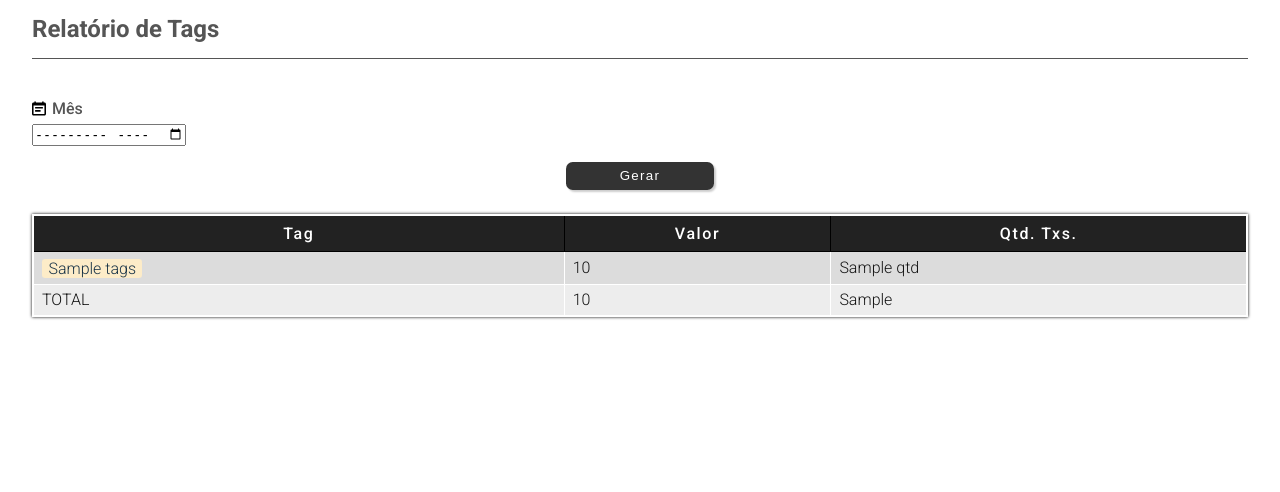
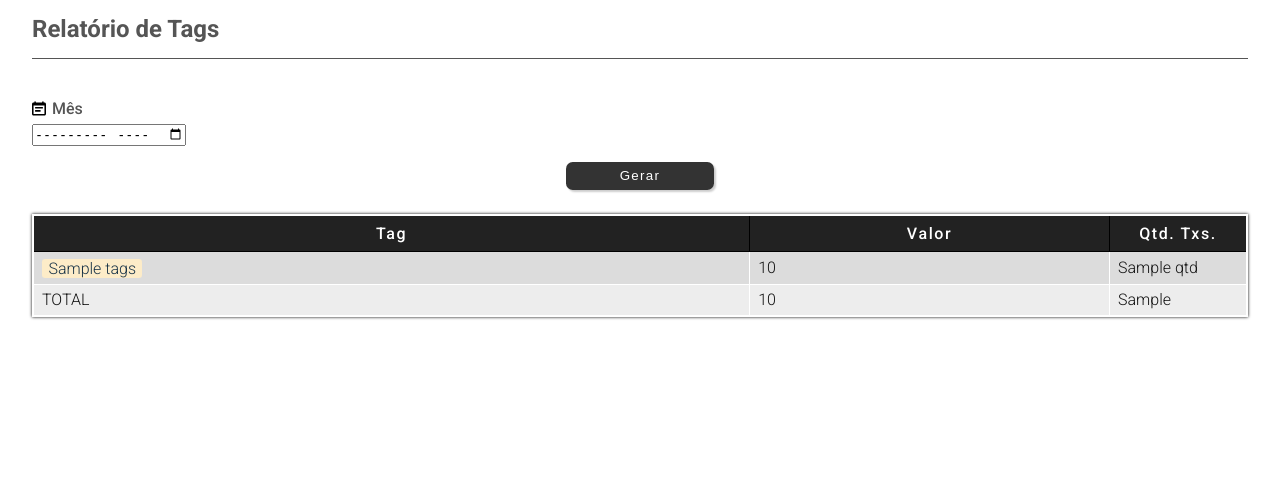
Before and after one commit to marigrigolato/nekocash, a Flask app: template templates/relatorio.html in a window 1280 px wide. Shown: the part 56-548 px from the top of the page. Run offline with Flask 2, Linux system fonts and the light colour scheme; the template is opened without the code that fills it: most values are stand-ins (such as "Sample title", 1, 10 or a date in 2020); some libraries are stand-ins or nearby versions.

Commit message:
Corrige tamanho da coluna qtd.txs em relatório

```diff
--- a/static/css/consultar.css
+++ b/static/css/consultar.css
@@ -91,6 +91,10 @@ table tbody tr td {
   border-bottom-width: 1px;
   border-right-width: 1px;
   color: rgb(19, 19, 19);
+}
+
+.small-column {
+  width: 120px;
 }
 
 .tags {
--- a/templates/relatorio.html
+++ b/templates/relatorio.html
@@ -55,7 +55,7 @@
               <tr>
                 <th>Tag</th>
                 <th>Valor</th>
-                <th>Qtd. Txs.</th>
+                <th class="small-column">Qtd. Txs.</th>
               </tr>
             </thead>
             {% for item in transacoes %}
```
